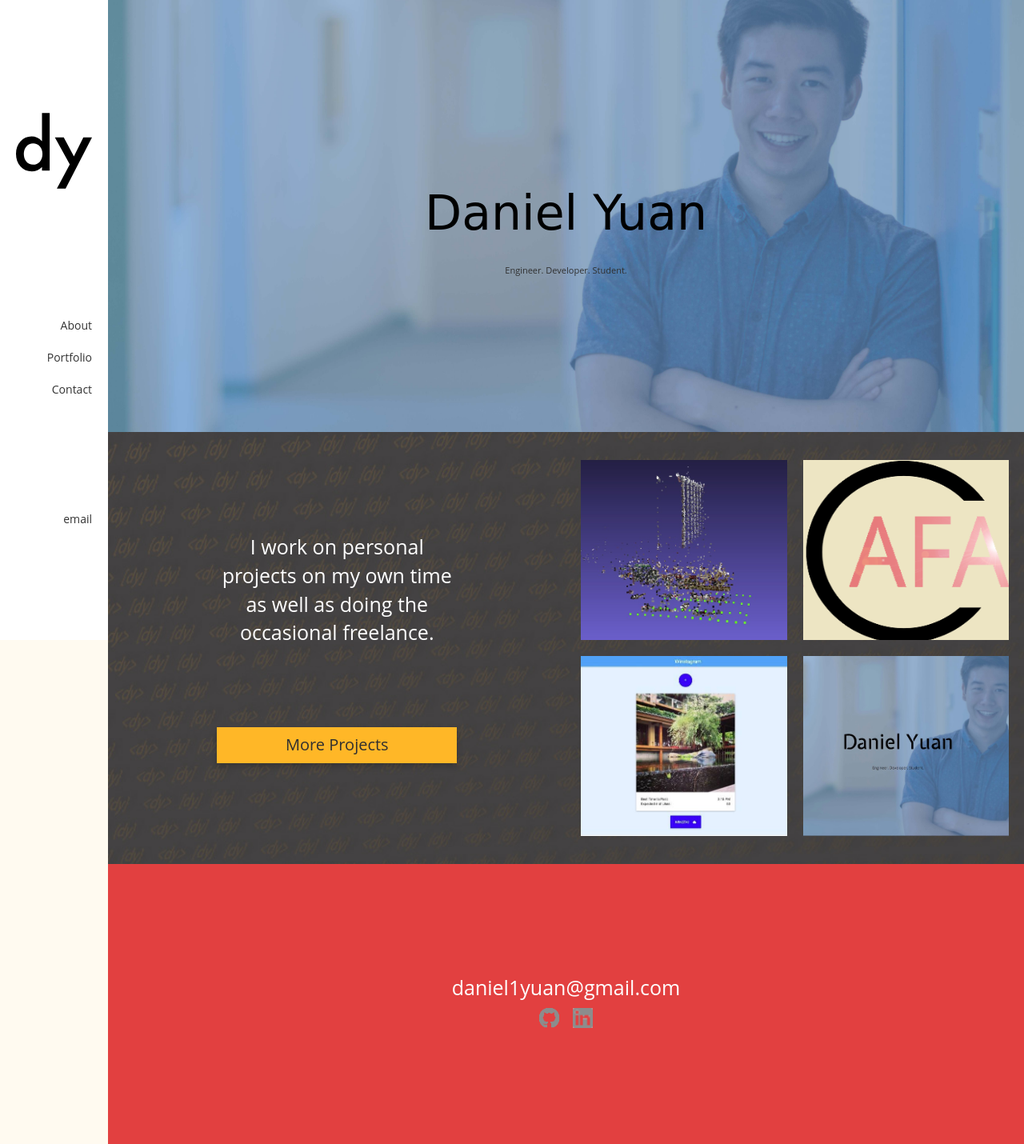
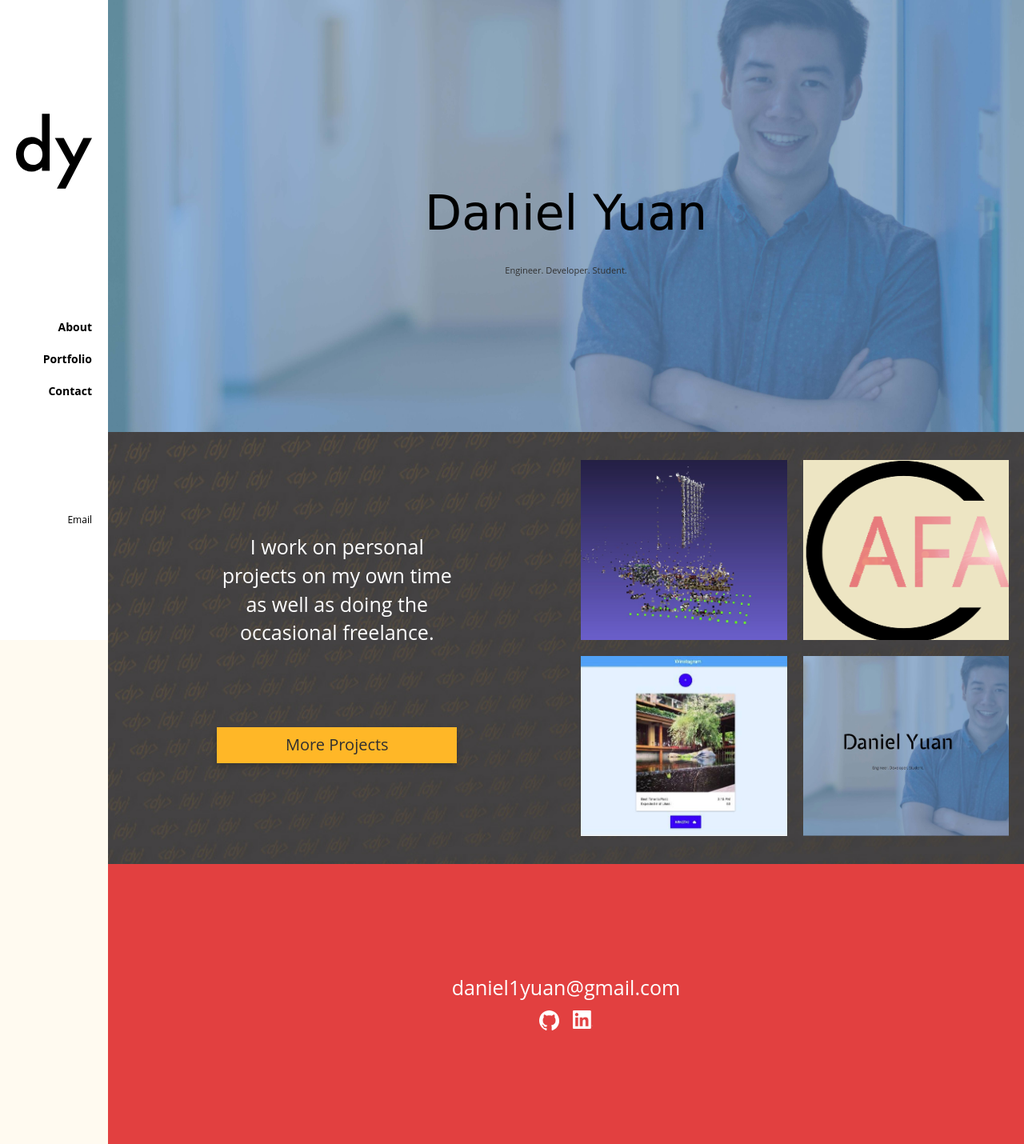
Before and after one commit to daniel1yuan/Pi-Server, a Django app: page / in a window 1280 px wide. Shown: the whole page at 80% size. Run offline with Django 3.2, Linux system fonts and the light colour scheme; data comes from the database, SQL or seed files in the repository; some libraries are stand-ins or nearby versions; some web fonts are replaced.

Commit message:
Updated github/linked in logos and created header links

```diff
--- a/PiServer/webapp/static/webapp/css/header.css
+++ b/PiServer/webapp/static/webapp/css/header.css
@@ -101,6 +101,28 @@
   flex: none;
   width: 135px;
 }
+
+.header-link{
+  color: black;
+  font-weight: bold;
+  transition: all 0.2s ease-in-out;
+}
+
+.header-link:hover{
+  color: #84868c;
+  text-decoration: none;
+}
+
+.email-link{
+  color: black;
+  font-size: 12px;
+  transition: all 0.2s ease-in-out;
+}
+
+.email-link:hover{
+  color: #84868c;
+  text-decoration: none;
+}
 /* IDS */
 
 /* Queries */
--- a/PiServer/webapp/static/webapp/css/landing.css
+++ b/PiServer/webapp/static/webapp/css/landing.css
@@ -191,28 +191,31 @@
 	display: inline-block;
 	height:25px;
 	width:25px;
-	background-image: url("/static/webapp/assets/github-logo-before.png");
+	background-image: url("/static/webapp/assets/github-logo-white.svg");
 	background-repeat: no-repeat;
 	background-size: contain;
+  transition: all 0.3s ease-in-out;
 }
 
 #github:hover{
-	background-image: url("/static/webapp/assets/github-logo-after.png");
+	background-image: url("/static/webapp/assets/github-logo-black.svg");
 }
 
 #linkedIn{
 	max-height:100%;
 	max-width: 100%;
-	display: inline-block;
+	margin-top: 5px;
+  display: inline-block;
 	height:25px;
 	width:25px;
-	background-image: url("/static/webapp/assets/linkedIn-logo-before.png");
+	background-image: url("/static/webapp/assets/linkedIn-logo-white.png");
 	background-repeat: no-repeat;
 	background-size: contain;
+  transition: all 0.3s ease-in-out;
 }
 
 #linkedIn:hover{
-	background-image: url("/static/webapp/assets/linkedIn-logo-after.png");
+	background-image: url("/static/webapp/assets/linkedIn-logo-black.png");
 }
 /* End contact classes */
 
--- a/PiServer/webapp/templates/webapp/header.html
+++ b/PiServer/webapp/templates/webapp/header.html
@@ -10,11 +10,11 @@
   <div class = "nav">
       <img class = "logo" src = "{% static 'webapp/assets/logo.svg' %}"></img>
       <ul class = "site-nav">
-        <li>About</li>
-        <li>Portfolio</li>
-        <li>Contact</li>
+        <li><a class = "header-link" href = "/About">About</a></li>
+        <li><a class = "header-link" href = "/Portfolio">Portfolio</a></li>
+        <li><a class = "header-link" href = "/Contact">Contact</a></li>
       </ul>
-      <div class = "email-link">email</div>
+      <a class = "email-link" href = "mailto:daniel1yuan@gmail.com">Email</a>
       <div class = "mobile-nav">
         <span></span>
         <span></span>
```
Also changed, not shown: PiServer/webapp/static/webapp/assets/github-logo-after.png (deleted), PiServer/webapp/static/webapp/assets/github-logo-before.png (deleted), PiServer/webapp/static/webapp/assets/github-logo-black.svg (added), PiServer/webapp/static/webapp/assets/github-logo-white.svg (added), PiServer/webapp/static/webapp/assets/github-logo.png (deleted), PiServer/webapp/static/webapp/assets/linkedIn-logo-after.png (deleted), PiServer/webapp/static/webapp/assets/linkedIn-logo-before.png (deleted), PiServer/webapp/static/webapp/assets/linkedIn-logo-black.png (added), PiServer/webapp/static/webapp/assets/linkedIn-logo-white.png (added).
